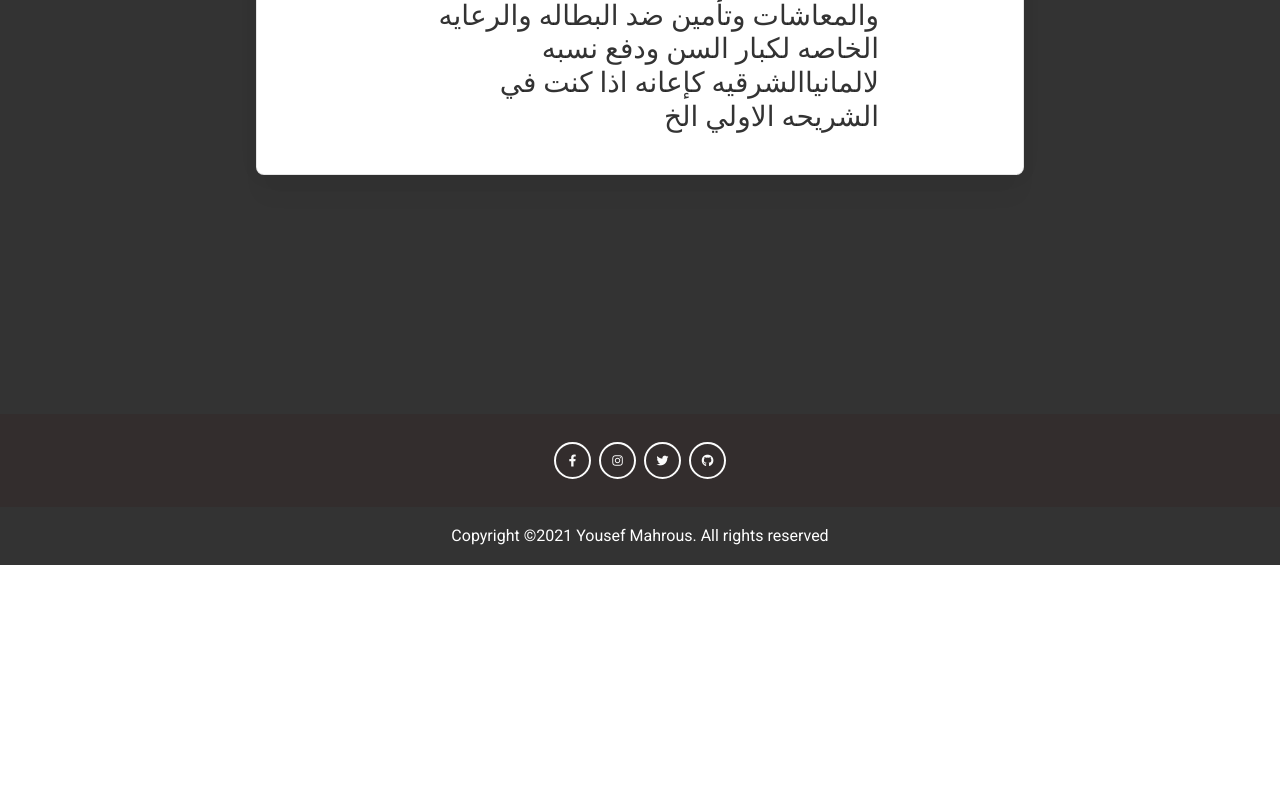
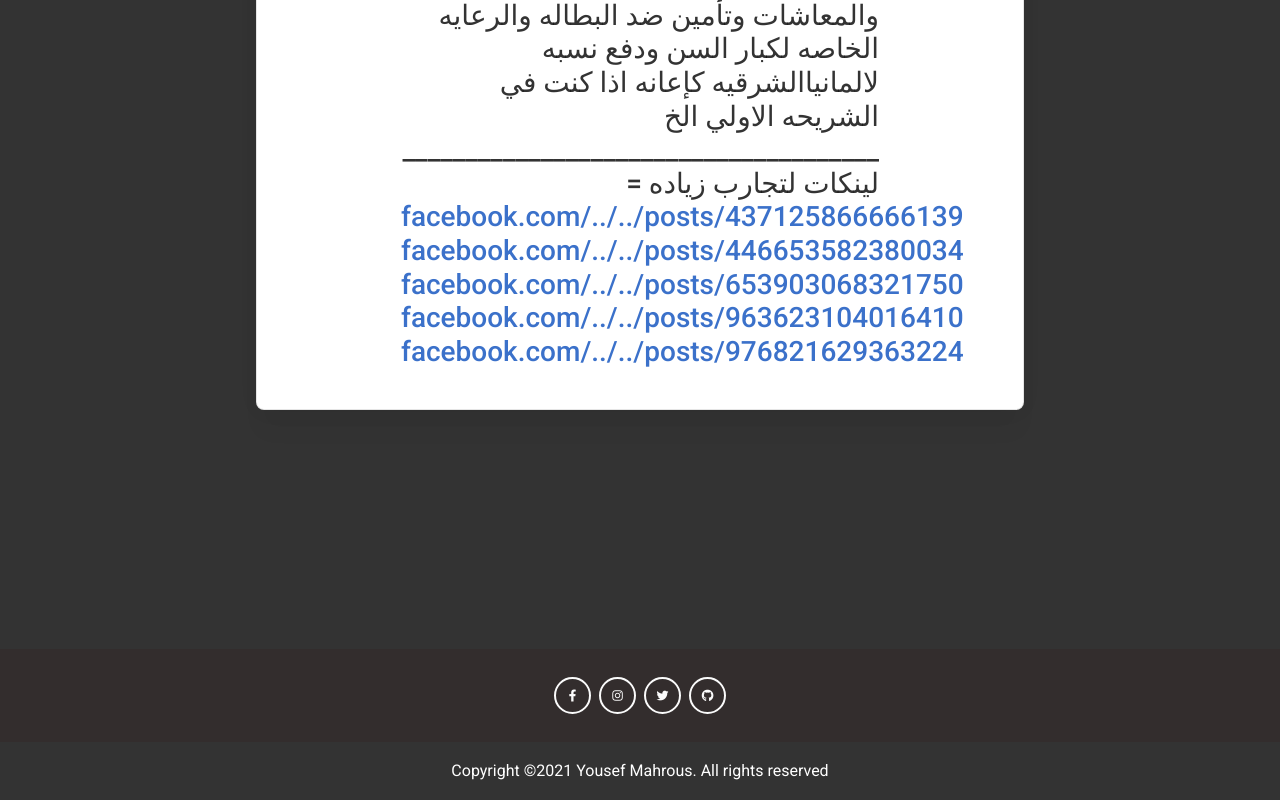
Before and after one commit to dundieh/sig, a React (Create React App) app: page /lebeninDeutschland/posts in a window 1280 px wide. Shown: the part 3039-3839 px from the top of the page. Before the commit the page ends 3604 px from the top, so only its background shows below. Built offline with nearby package versions, Linux system fonts and the light colour scheme.

Commit message:
make it better

```diff
--- a/src/components/LebenInDeutschland/Posts/Posts.js
+++ b/src/components/LebenInDeutschland/Posts/Posts.js
@@ -105,6 +105,23 @@
                                         استئجار ملعب رياضي بحجم ملعب التنس لمدة ساعة 20 يورو
                                         <br/>
                                         ...طبعا يدفع الشخص العامل هنا حوالي ٣٣ الي ٤٥ في المائة من دخله شهريا حسب الشريحه الضريبيه له للتامين الصحي والمعاشات وتأمين ضد البطاله والرعايه الخاصه لكبار السن ودفع نسبه لالمانياالشرقيه كإعانه اذا كنت في الشريحه الاولي الخ
+                                        <br/>
+                                        ______________________________________
+                                        <br/>
+                                        = لينكات لتجارب زياده
+                                        <br/>
+                                        <div className='lft'>
+                                            <a target='_blank' rel='noreferrer' href='https://www.facebook.com/groups/311111149267612/posts/437125866666139/'>facebook.com/../../posts/437125866666139</a>
+                                        <br/>
+                                            <a target='_blank' rel='noreferrer' href='https://www.facebook.com/groups/311111149267612/posts/446653582380034/'>facebook.com/../../posts/446653582380034</a>
+                                        <br/>
+                                            <a target='_blank' rel='noreferrer' href='https://www.facebook.com/groups/311111149267612/posts/653903068321750/'>facebook.com/../../posts/653903068321750</a>
+                                        <br/>
+                                            <a target='_blank' rel='noreferrer' href='https://www.facebook.com/groups/311111149267612/posts/963623104016410/'>facebook.com/../../posts/963623104016410</a>
+                                        <br/>
+                                            <a target='_blank' rel='noreferrer' href='https://www.facebook.com/groups/311111149267612/posts/976821629363224/'>facebook.com/../../posts/976821629363224</a>
+                                        <br/>
+                                        </div>
                                     </h3>
                                 </div>
                             </div>
```
